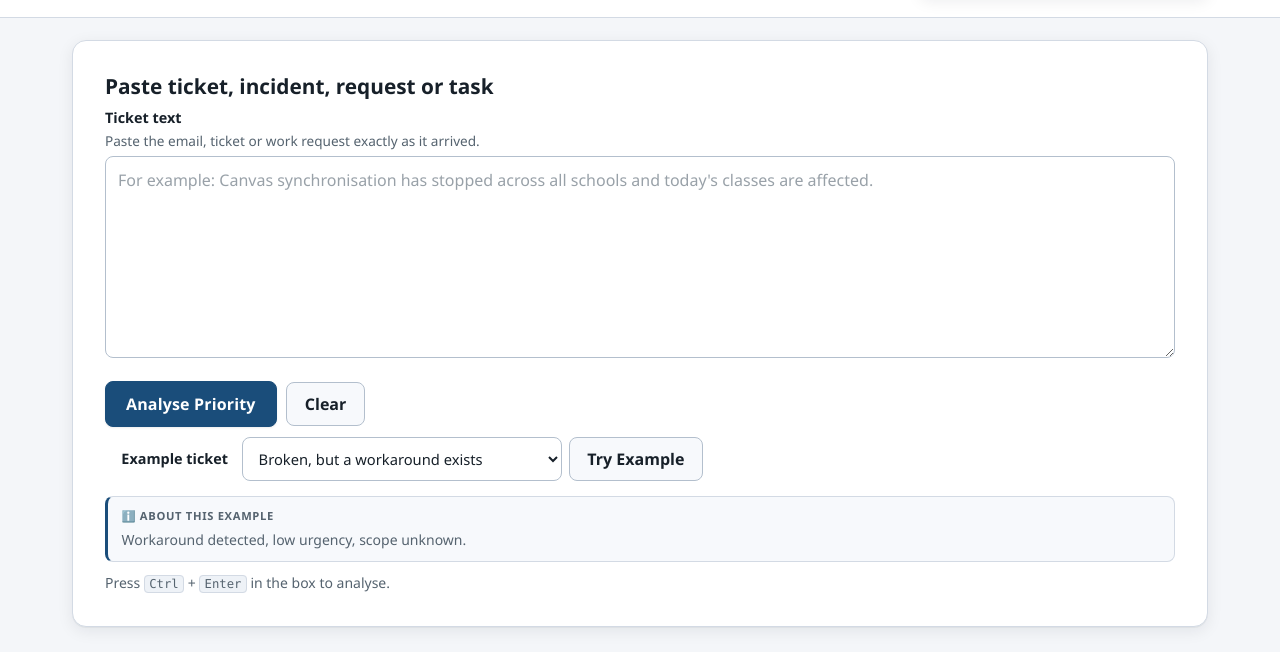
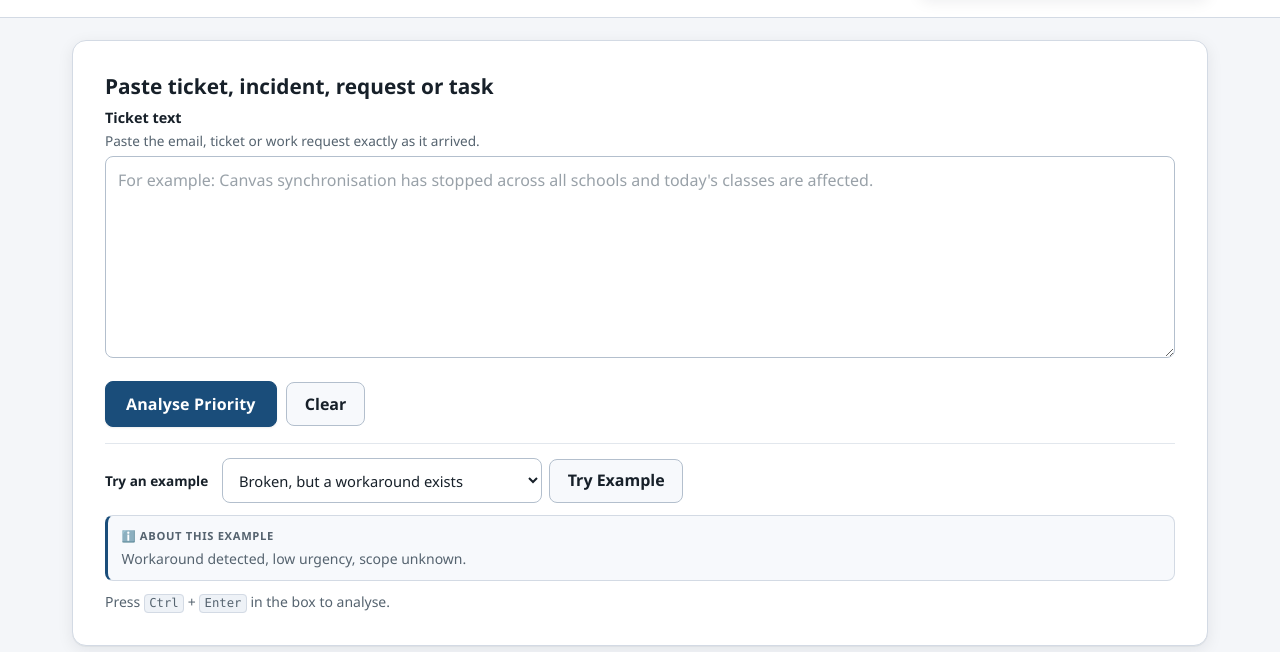
Before and after one commit to ikelaiah/first-pass-ticket-triage, a website with bundled scripts: page index.html in a window 1280 px wide. Shown: the part 139-791 px from the top of the page. Built offline with nearby package versions, Linux system fonts and the light colour scheme.

Commit message:
fix(ui): two-row example picker with divider — remove indent
- split .actions into .actions--primary (Analyse/Clear left) and
  .example-row (Try an example + picker) with top hairline divider
  1px color-mix(border 65%); left-aligned, no margin-left:auto
- example-row label 0.85rem 700, picker select min 14rem and full
  width <560px; fixes 'Example ticket' appearing indented/right
  of Clear gap
- polish: example-note-wrap margin 0.75rem, keep About card full-
  bleed under row; airier gov hierarchy, 406 tests pass

```diff
--- a/css/styles.css
+++ b/css/styles.css
@@ -260,18 +260,42 @@ select:focus { border-color: var(--accent); box-shadow: 0 0 0 3px color-mix(in s
   align-items: center;
   margin-top: 1rem;
 }
+.actions--primary { margin-top: 1rem; }
 
+.example-row {
+  display: flex;
+  flex-wrap: wrap;
+  align-items: center;
+  gap: 0.6rem 0.85rem;
+  margin-top: 1rem;
+  padding-top: 0.9rem;
+  border-top: 1px solid color-mix(in srgb, var(--border) 65%, transparent);
+}
+.example-row-label {
+  font-size: 0.85rem;
+  font-weight: 700;
+  color: var(--text);
+  white-space: nowrap;
+}
 .example-picker {
   display: flex;
   flex-wrap: wrap;
   align-items: center;
   gap: 0.45rem;
-  margin-left: auto;
 }
-.example-picker select { width: auto; max-width: min(100%, 20rem); font-size: 0.92rem; }
+.example-picker select {
+  width: auto;
+  max-width: min(100%, 20rem);
+  font-size: 0.92rem;
+  min-width: 14rem;
+}
+@media (max-width: 560px) {
+  .example-picker { width: 100%; }
+  .example-picker select { flex: 1 1 auto; max-width: none; min-width: 0; }
+}
 
 .example-note-wrap {
-  margin-top: 0.9rem;
+  margin-top: 0.75rem;
   padding: 0.65rem 0.85rem;
   background: var(--surface-2);
   border: 1px solid var(--border);
--- a/index.html
+++ b/index.html
@@ -62,11 +62,14 @@
     <textarea id="ticket-input" rows="7" spellcheck="true"
       placeholder="For example: Canvas synchronisation has stopped across all schools and today's classes are affected."></textarea>
 
-    <div class="actions">
+    <div class="actions actions--primary">
       <button type="button" id="analyse-btn" class="btn btn-primary">Analyse Priority</button>
       <button type="button" id="clear-btn" class="btn">Clear</button>
+    </div>
+    <div class="example-row">
+      <span class="example-row-label">Try an example</span>
       <div class="example-picker">
-        <label class="field-label inline" for="example-select">Example ticket</label>
+        <label class="field-label inline sr-only" for="example-select">Example ticket</label>
         <select id="example-select"></select>
         <button type="button" id="example-btn" class="btn">Try Example</button>
       </div>
```
